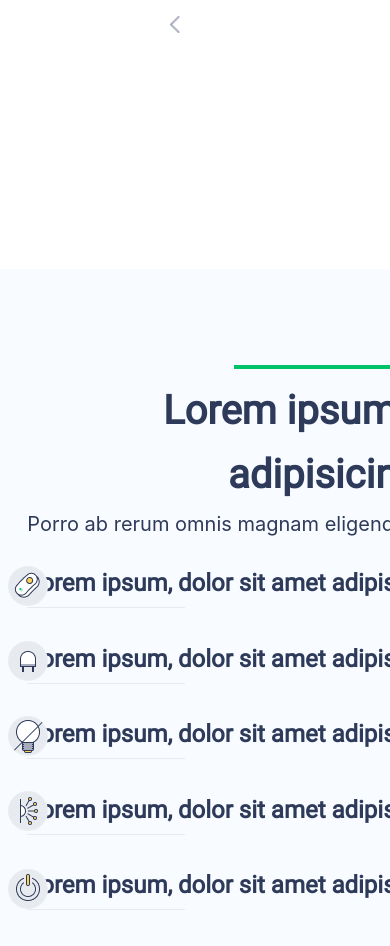
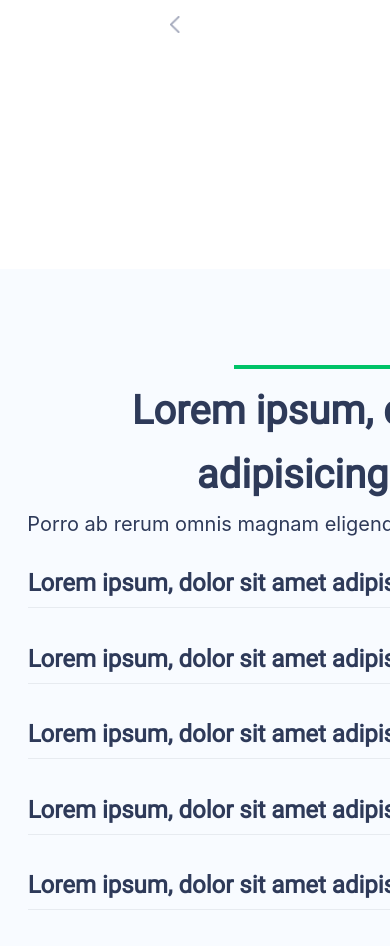
Before and after one commit to denosaur98/Tesonero, a React (Create React App) app: page / in a window 390 px wide. Shown: the part 693-1639 px from the top of the page. Built offline with nearby package versions, Linux system fonts and the light colour scheme.

Commit message:
accordeon

```diff
--- a/src/components/accordeon/Accordeon.module.css
+++ b/src/components/accordeon/Accordeon.module.css
@@ -90,6 +90,45 @@
   transition: 0.1s ease-in-out;
 }
 
+@media screen and (max-width: 450px) {
+  .accordion_container .accordion_item {
+    text-align: left;
+    width: 550px;
+    margin-left: 7.1vw;
+    flex-direction: column;
+    margin-top: 21.5px;
+    margin-bottom: 20px;
+    line-height: 30px;
+    font-weight: 400;
+    font-size: 20px;
+    color: #2E3A59;
+  }
+  .accordion_container .arrow {
+    margin-top: 20px;
+    background-image: url('./Vector.png');
+    height: 10.05px;
+    width: 19px;
+    color: #A6ABBD;
+    margin-left: 12vw;
+    transition: 0.1s ease-in-out;
+  }
+  .one {
+    display: none;
+  }
+  .two {
+    display: none;
+  }
+  .three {
+    display: none;
+  }
+  .four {
+    display: none;
+  }
+  .five {
+    display: none;
+  }
+}
+
 @media screen and (max-width: 1366px) {
   .accordion_item {
     text-align: left;
--- a/src/components/sectionMain/SectionMain.module.css
+++ b/src/components/sectionMain/SectionMain.module.css
@@ -180,6 +180,10 @@
   .section_container {
     width: 100%;
   }
+  .section_container .title_container {
+    display: flex;
+    justify-content: center;
+  }
   .section_container .right_section_container {
     position: absolute;
     width: 150%;
@@ -189,6 +193,10 @@
   }
   .section_container .left_section_container {
     display: none;
+  }
+  .line_container {
+    display: flex;
+    justify-content: center;
   }
   .section_container .line2 {
     position: absolute;
@@ -202,7 +210,6 @@
     position: absolute;
     width: 640px;
     height: 147px;
-    left: 7%;
     top: 70px;
     font-family: 'Roboto';
     font-style: normal;
--- a/src/components/sectionMain/SectionMain.tsx
+++ b/src/components/sectionMain/SectionMain.tsx
@@ -7,8 +7,12 @@ function SectionMain() {
     <>
       <div className={css.section_container}>
         <div className={css.left_section_container}>
-          <div className={css.line}></div>
-          <p className={css.title}>Lorem ipsum, dolor sit amet consectetur adipisicing elit.</p>
+          <div className={css.line_container}>
+            <div className={css.line}></div>
+          </div>
+          <div className={css.title_container}>
+            <p className={css.title}>Lorem ipsum, dolor sit amet consectetur adipisicing elit.</p>
+          </div>
           <div className={css.paragraph_container}>
             <div className={css.photo}></div>
             <div className={css.quotes}></div>
```
